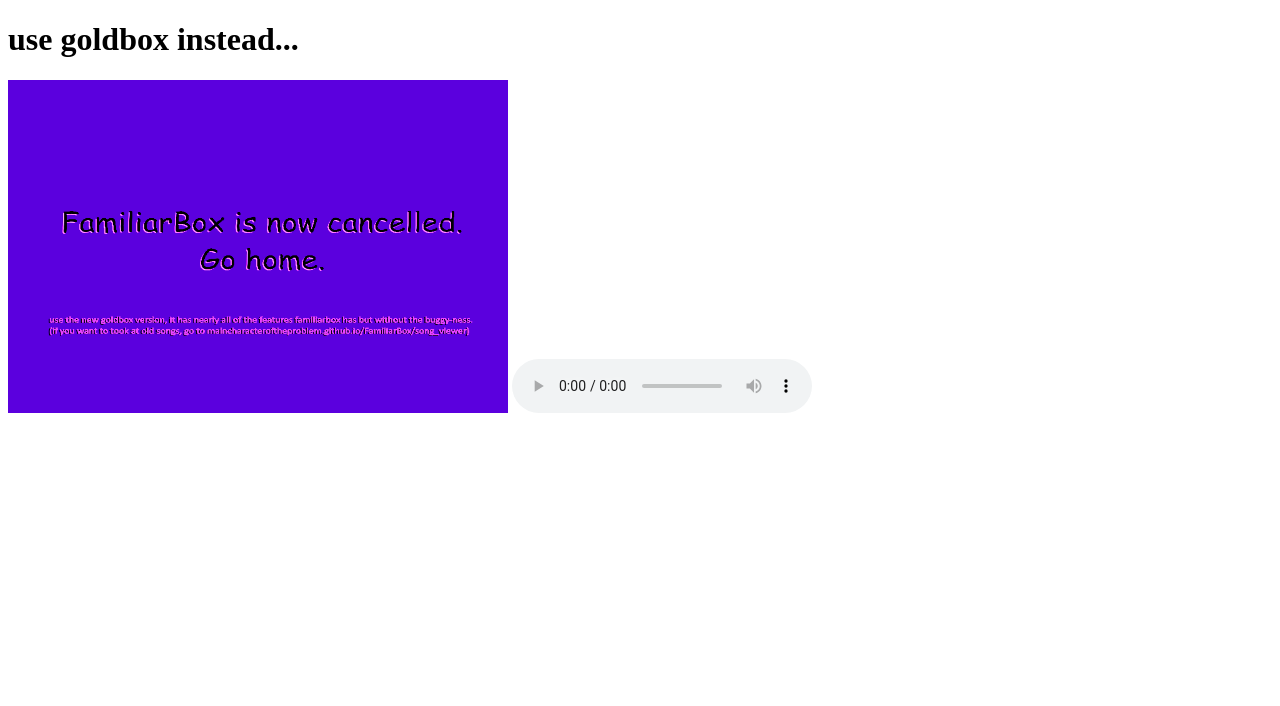
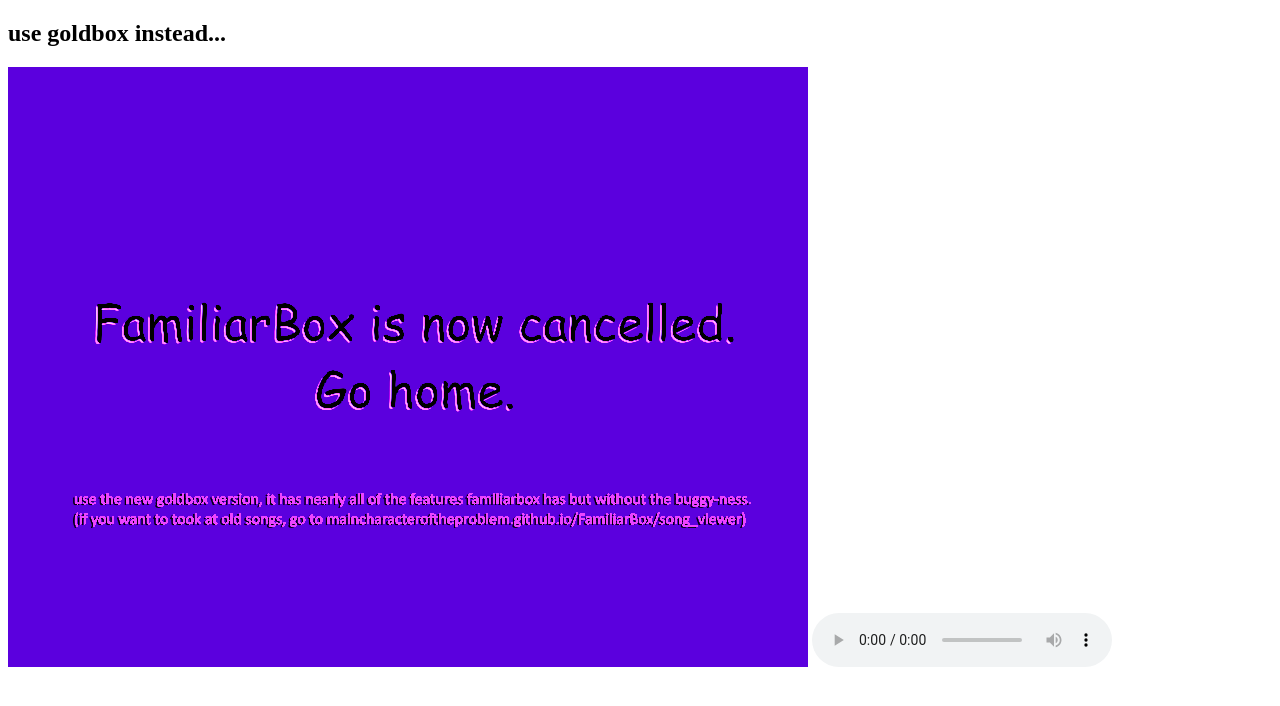
Before and after one commit to MainCharacterofTheProblem/FamiliarBox, a plain HTML site: page index.html in a window 1280 px wide. Drawn offline with Linux system fonts and the light colour scheme.

Commit message:
Update index.html

```diff
--- a/index.html
+++ b/index.html
@@ -5,9 +5,9 @@
 <title>FamiliarBox ALPHA</title>
     <meta name="application-name" content="FamiliarBox" />
     <meta name="apple-mobile-web-app-title" content="FamiliarBox">
-<h1>use goldbox instead...</h1>
+<h2>use goldbox instead...</h2>
 
-<img src="17.png" alt="https://maincharacteroftheproblem.github.io/FamiliarBox/song_viewer/" width="500" height="333">
+<img src="17.png" alt="https://maincharacteroftheproblem.github.io/FamiliarBox/song_viewer/" width="800" height="600">
 
  <audio controls="false" autoplay="true" loop="true">
   <source src="A_Colorful_Tale_OST_82_-_EVIL_THEME.wav" type="audio/wav">
```
